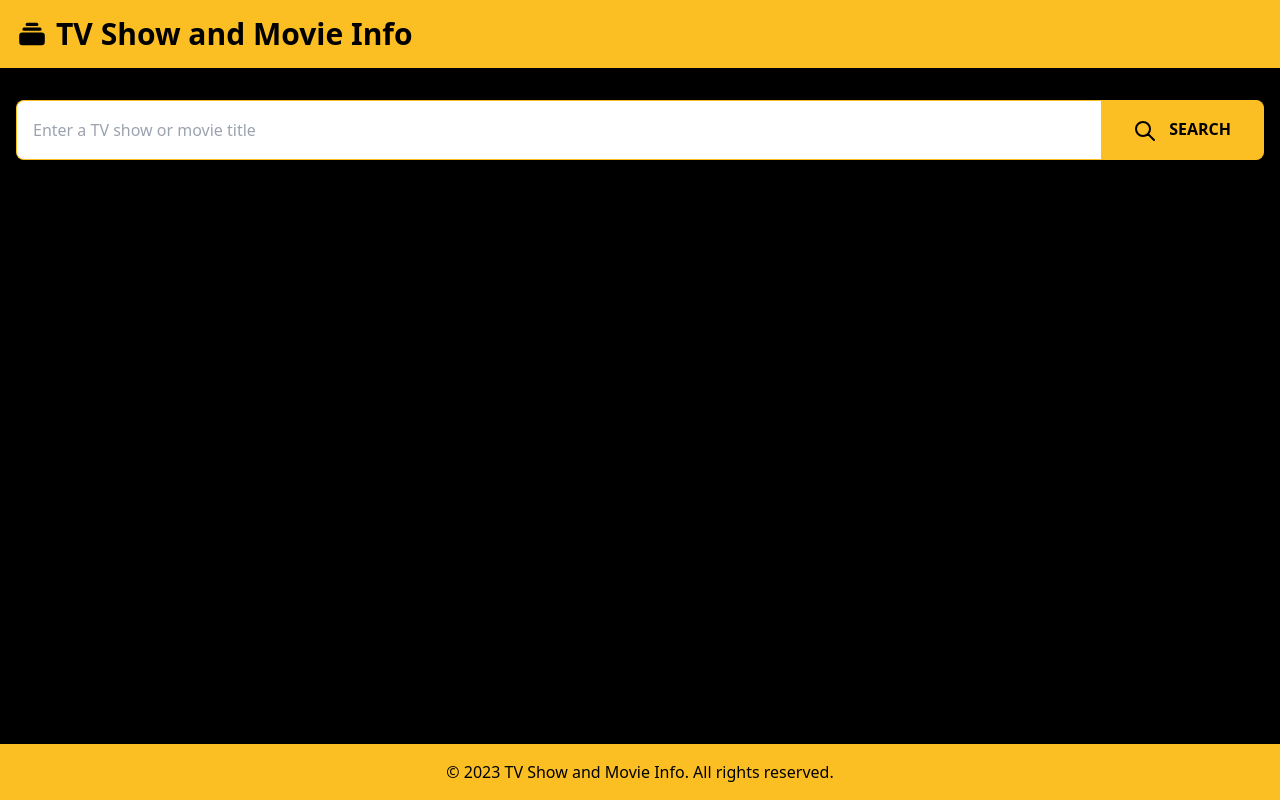
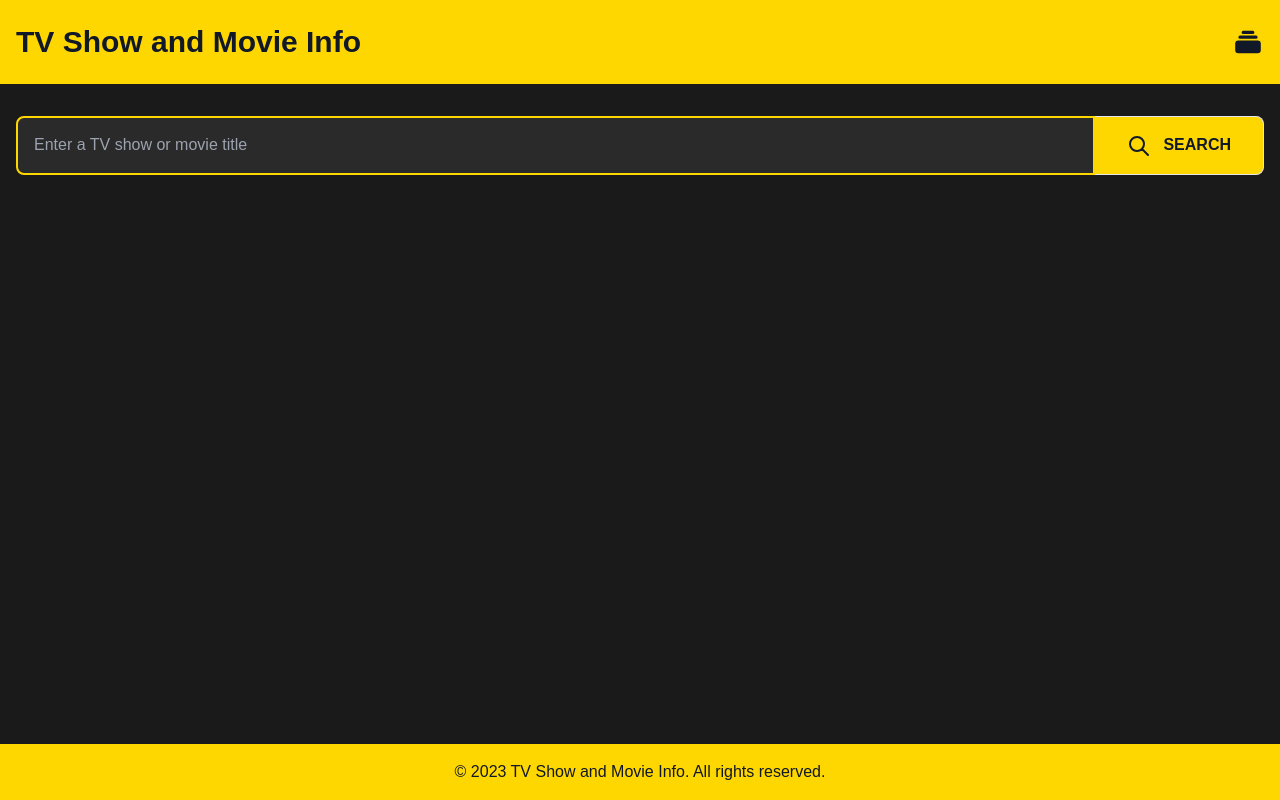
Before and after one commit to regainc/SpoilerLessShowcase, a Flask app: page / in a window 1280 px wide. Run offline with Flask 3, Linux system fonts and the light colour scheme.

Commit message:
Agent query: Please search for a movie or TV show and confirm if the results are displayed correctly with the new styling, extended overview (up to 560 characters), and genre information. Also, check if the color scheme has been updated to a dark background with vibrant accents, and if there are any subtle animations or transitions.

```diff
--- a/app.py
+++ b/app.py
@@ -19,9 +19,22 @@ def search_external_api(query):
         results = response.json()['results']
         if results:
             result = results[0]
-            # Limit overview to 100 characters
+            # Increase overview character limit to 560
             if 'overview' in result:
-                result['overview'] = (result['overview'][:97] + '...') if len(result['overview']) > 100 else result['overview']
+                result['overview'] = (result['overview'][:557] + '...') if len(result['overview']) > 560 else result['overview']
+
+            # Include genre information
+            if result['media_type'] in ['movie', 'tv']:
+                genre_url = f"{TMDB_BASE_URL}/{result['media_type']}/{result['id']}"
+                genre_params = {
+                    'api_key': TMDB_API_KEY,
+                    'language': 'tr-TR'
+                }
+                genre_response = requests.get(genre_url, params=genre_params)
+                if genre_response.status_code == 200:
+                    genre_data = genre_response.json()
+                    result['genres'] = [genre['name'] for genre in genre_data.get('genres', [])]
+
             return result
     return None
 
--- a/static/css/styles.css
+++ b/static/css/styles.css
@@ -1,8 +1,17 @@
 @import 'https://cdn.jsdelivr.net/npm/tailwindcss@2.2.19/dist/tailwind.min.css';
 
+:root {
+    --bg-color: #1a1a1a;
+    --text-color: #ffffff;
+    --accent-color: #FFD700;
+    --accent-color-hover: #E50914;
+}
+
 body {
-    background-color: #000000;
-    color: #FFD700;
+    background-color: var(--bg-color);
+    color: var(--text-color);
+    font-family: 'Arial', sans-serif;
+    transition: background-color 0.3s ease;
 }
 
 .hidden {
@@ -14,43 +23,66 @@ body {
     width: 36px;
     height: 36px;
     border-radius: 50%;
-    border-left-color: #FFD700;
+    border-left-color: var(--accent-color);
     animation: spin 1s ease infinite;
 }
 
 @keyframes spin {
-    0% {
-        transform: rotate(0deg);
-    }
-    100% {
-        transform: rotate(360deg);
-    }
+    0% { transform: rotate(0deg); }
+    100% { transform: rotate(360deg); }
 }
 
 .btn-primary {
-    background-color: #FFD700;
-    color: #000000;
+    background-color: var(--accent-color);
+    color: var(--bg-color);
+    transition: all 0.3s ease;
 }
 
 .btn-primary:hover {
-    background-color: #FFA500;
+    background-color: var(--accent-color-hover);
+    transform: translateY(-2px);
+    box-shadow: 0 4px 6px rgba(229, 9, 20, 0.2);
 }
 
 .card {
-    background-color: #1a1a1a;
-    border: 1px solid #FFD700;
+    background-color: #2a2a2a;
+    border: 1px solid var(--accent-color);
+    transition: all 0.3s ease;
+}
+
+.card:hover {
+    transform: translateY(-5px);
+    box-shadow: 0 10px 20px rgba(255, 215, 0, 0.2);
 }
 
 .text-accent {
-    color: #FFD700;
+    color: var(--accent-color);
 }
 
 .bg-accent {
-    background-color: #FFD700;
+    background-color: var(--accent-color);
 }
 
-.movie-image {
-    width: 300px;
-    height: 450px;
-    object-fit: cover;
+input[type="text"] {
+    background-color: #2a2a2a;
+    color: var(--text-color);
+    border: 2px solid var(--accent-color);
+    transition: all 0.3s ease;
 }
+
+input[type="text"]:focus {
+    outline: none;
+    border-color: var(--accent-color-hover);
+    box-shadow: 0 0 0 2px rgba(229, 9, 20, 0.2);
+}
+
+#result-container {
+    opacity: 0;
+    transform: translateY(20px);
+    transition: all 0.5s ease;
+}
+
+#result-container:not(.hidden) {
+    opacity: 1;
+    transform: translateY(0);
+}
--- a/static/js/script.js
+++ b/static/js/script.js
@@ -41,21 +41,26 @@ document.addEventListener('DOMContentLoaded', () => {
         const overview = data.overview || 'Açıklama bulunamadı.';
         const type = data.media_type === 'tv' ? 'TV Show' : 'Film';
         const rating = data.vote_average ? data.vote_average.toFixed(1) : 'N/A';
+        const genres = data.genres ? data.genres.join(', ') : 'N/A';
 
         resultContainer.innerHTML = `
-            <div class="flex flex-col md:flex-row">
-                <img src="${imageSrc}" alt="${title}" class="movie-image rounded-lg shadow-lg" onerror="this.onerror=null; this.src='/static/img/placeholder.svg'; displayImageError();">
-                <div class="mt-4 md:mt-0 md:ml-6 flex-1">
-                    <h2 class="text-2xl font-bold mb-2 text-yellow-400">${title}</h2>
-                    <p class="text-gray-300 mb-4">${overview}</p>
-                    <div class="flex flex-wrap gap-2 mb-4">
-                        <span class="bg-yellow-400 text-black text-sm font-medium px-2.5 py-0.5 rounded">${type}</span>
+            <div class="bg-gray-900 rounded-lg shadow-lg overflow-hidden transition-all duration-300 hover:shadow-2xl">
+                <div class="md:flex">
+                    <div class="md:flex-shrink-0">
+                        <img src="${imageSrc}" alt="${title}" class="h-48 w-full object-cover md:h-full md:w-48" onerror="this.onerror=null; this.src='/static/img/placeholder.svg'; displayImageError();">
                     </div>
-                    <div class="flex items-center mb-4">
-                        <svg class="w-5 h-5 text-yellow-400" fill="currentColor" viewBox="0 0 20 20" xmlns="http://www.w3.org/2000/svg">
-                            <path d="M9.049 2.927c.3-.921 1.603-.921 1.902 0l1.07 3.292a1 1 0 00.95.69h3.462c.969 0 1.371 1.24.588 1.81l-2.8 2.034a1 1 0 00-.364 1.118l1.07 3.292c.3.921-.755 1.688-1.54 1.118l-2.8-2.034a1 1 0 00-1.175 0l-2.8 2.034c-.784.57-1.838-.197-1.539-1.118l1.07-3.292a1 1 0 00-.364-1.118L2.98 8.72c-.783-.57-.38-1.81.588-1.81h3.461a1 1 0 00.951-.69l1.07-3.292z"></path>
-                        </svg>
-                        <p class="ml-2 text-sm font-bold text-yellow-400">${rating}</p>
+                    <div class="p-8">
+                        <div class="uppercase tracking-wide text-sm text-yellow-400 font-semibold">${type}</div>
+                        <h2 class="mt-1 text-2xl font-bold text-white leading-tight">${title}</h2>
+                        <p class="mt-2 text-gray-300">${overview}</p>
+                        <div class="mt-4">
+                            <span class="text-yellow-400 font-bold">Rating:</span>
+                            <span class="text-white">${rating}</span>
+                        </div>
+                        <div class="mt-2">
+                            <span class="text-yellow-400 font-bold">Genres:</span>
+                            <span class="text-white">${genres}</span>
+                        </div>
                     </div>
                 </div>
             </div>
--- a/templates/index.html
+++ b/templates/index.html
@@ -6,13 +6,13 @@
     <title>TV Show and Movie Info</title>
     <link rel="stylesheet" href="{{ url_for('static', filename='css/styles.css') }}">
 </head>
-<body class="bg-black text-yellow-400 min-h-screen flex flex-col">
-    <header class="bg-yellow-400 text-black py-4">
-        <div class="container mx-auto px-4 flex items-center">
-            <svg class="w-8 h-8 mr-2" fill="currentColor" viewBox="0 0 20 20" xmlns="http://www.w3.org/2000/svg">
+<body class="min-h-screen flex flex-col">
+    <header class="bg-accent py-6">
+        <div class="container mx-auto px-4 flex items-center justify-between">
+            <h1 class="text-3xl font-bold text-gray-900">TV Show and Movie Info</h1>
+            <svg class="w-8 h-8 text-gray-900" fill="currentColor" viewBox="0 0 20 20" xmlns="http://www.w3.org/2000/svg">
                 <path d="M7 3a1 1 0 000 2h6a1 1 0 100-2H7zM4 7a1 1 0 011-1h10a1 1 0 110 2H5a1 1 0 01-1-1zM2 11a2 2 0 012-2h12a2 2 0 012 2v4a2 2 0 01-2 2H4a2 2 0 01-2-2v-4z"></path>
             </svg>
-            <h1 class="text-3xl font-bold">TV Show and Movie Info</h1>
         </div>
     </header>
 
@@ -20,9 +20,9 @@
         <form id="search-form" class="mb-8">
             <div class="flex">
                 <input type="text" id="search-input" placeholder="Enter a TV show or movie title" required
-                       class="flex-grow px-4 py-2 rounded-l-lg border-t border-b border-l text-black border-yellow-400 bg-white">
+                       class="flex-grow px-4 py-2 rounded-l-lg text-white border-t border-b border-l border-accent bg-gray-800 focus:outline-none focus:ring-2 focus:ring-accent">
                 <button type="submit"
-                        class="px-8 rounded-r-lg bg-yellow-400 text-black font-bold p-4 uppercase border-yellow-400 border-t border-b border-r hover:bg-yellow-500">
+                        class="px-8 rounded-r-lg bg-accent text-gray-900 font-bold p-4 uppercase border-accent border-t border-b border-r hover:bg-accent-hover transition-colors duration-300">
                     <svg class="w-6 h-6 inline-block mr-2" fill="none" stroke="currentColor" viewBox="0 0 24 24" xmlns="http://www.w3.org/2000/svg">
                         <path stroke-linecap="round" stroke-linejoin="round" stroke-width="2" d="M21 21l-6-6m2-5a7 7 0 11-14 0 7 7 0 0114 0z"></path>
                     </svg>
@@ -35,10 +35,10 @@
             <div class="spinner"></div>
         </div>
 
-        <div id="result-container" class="hidden bg-gray-900 shadow-md rounded-lg p-6 border border-yellow-400"></div>
+        <div id="result-container" class="hidden"></div>
     </main>
 
-    <footer class="bg-yellow-400 text-black py-4">
+    <footer class="bg-accent text-gray-900 py-4">
         <div class="container mx-auto px-4 text-center">
             &copy; 2023 TV Show and Movie Info. All rights reserved.
         </div>
```
